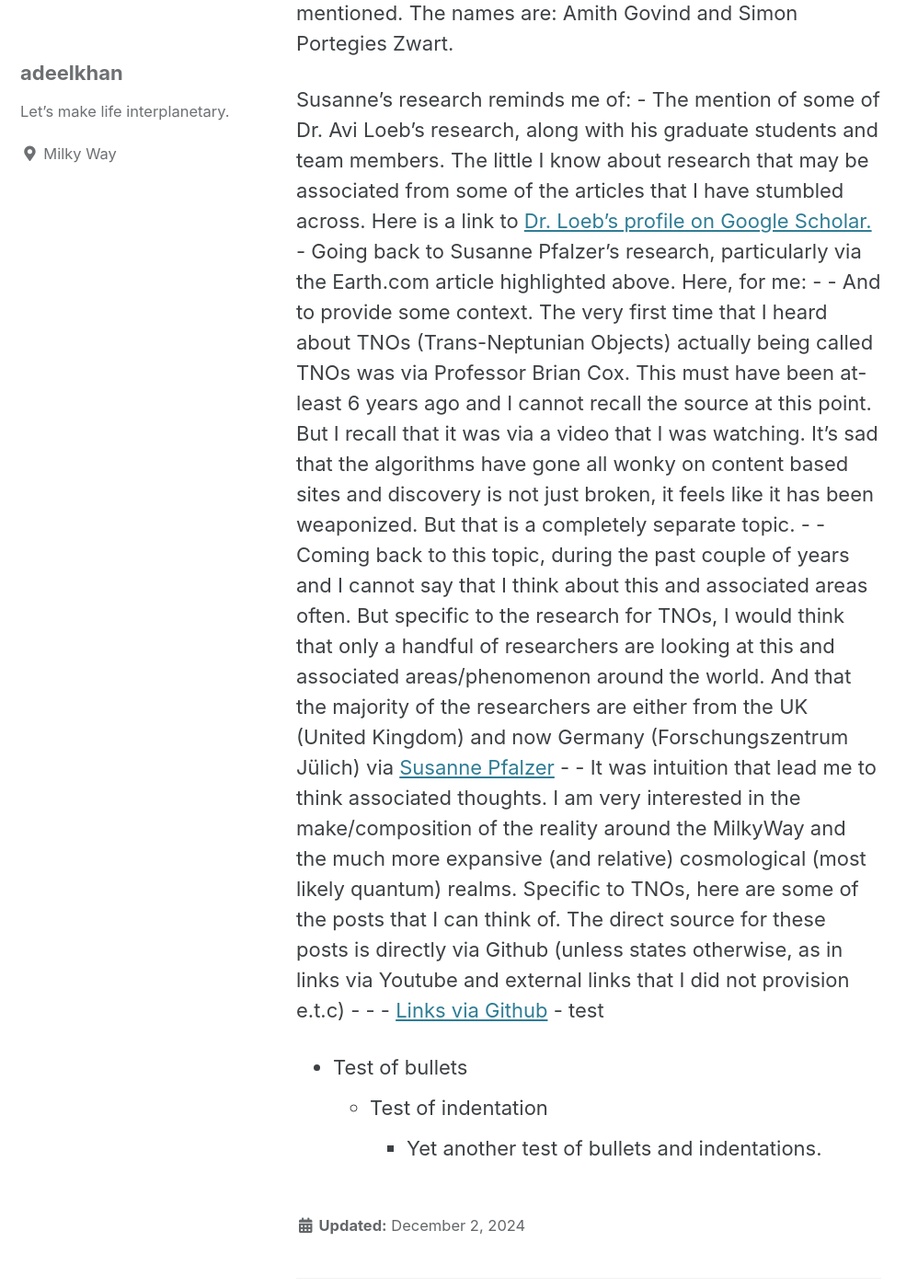
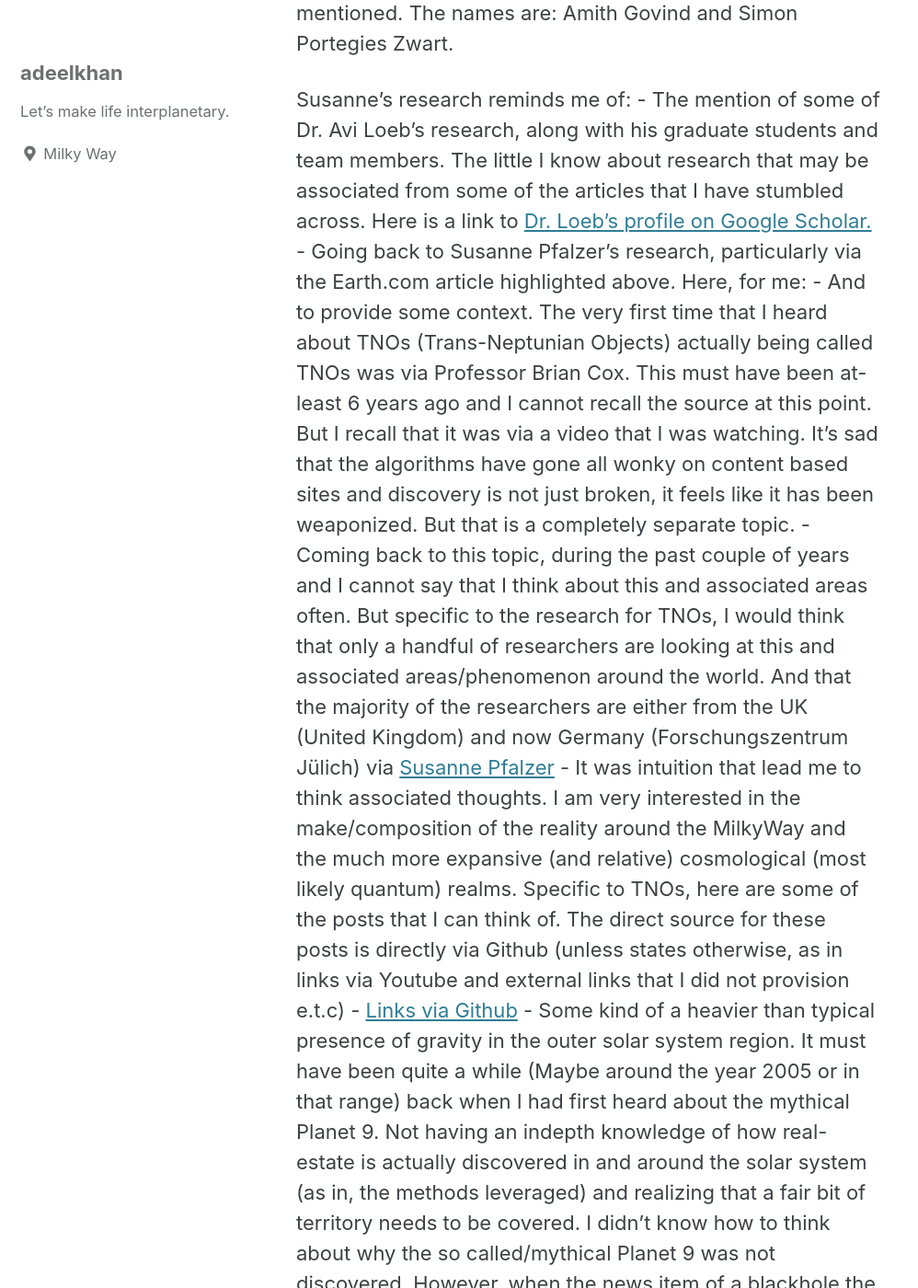
Before and after one commit to stellardreams/stellardreams.github.io, a Jekyll site: the page built from _posts/2024-12-02-Rogue-Stars-Zoomed-By.md, in a window 1280 px wide and 1400 px high, scrolled down 689 px. Shown: the whole window at 92% size, without its empty margins (0-998 px from the left). Built offline with Jekyll 4.4.1, drawn with Linux system fonts in a browser that asks for light colours; cached includes are drawn as plain includes; some of the changed text lies outside the part shown.

Commit message:
Update 2024-12-02-Rogue-Stars-Zoomed-By.md
work in progress.

```diff
--- a/_posts/2024-12-02-Rogue-Stars-Zoomed-By.md
+++ b/_posts/2024-12-02-Rogue-Stars-Zoomed-By.md
@@ -11,11 +11,11 @@
 Susanne's research reminds me of:
 - The mention of some of Dr. Avi Loeb's research, along with his graduate students and team members. The little I know about research that may be associated from some of the articles that I have stumbled across. Here is a link to [Dr. Loeb's profile on Google Scholar.](https://scholar.google.com/citations?hl=en&user=CvQxOmwAAAAJ&view_op=list_works&citft=1&citft=3&email_for_op=adeelnkhan%40gmail.com&sortby=pubdate)
 - Going back to Susanne Pfalzer's research, particularly via the Earth.com article highlighted above. Here, for me:
-- - And to provide some context. The very first time that I heard about TNOs (Trans-Neptunian Objects) actually being called TNOs was via Professor Brian Cox. This must have been at-least 6 years ago and I cannot recall the source at this point. But I recall that it was via a video that I was watching. It's sad that the algorithms have gone all wonky on content based sites and discovery is not just broken, it feels like it has been weaponized. But that is a completely separate topic.
-- -  Coming back to this topic, during the past couple of years and I cannot say that I think about this and associated areas often. But specific to the research for TNOs, I would think that only a handful of researchers are looking at this and associated areas/phenomenon around the world. And that the majority of the researchers are either from the UK (United Kingdom) and now Germany (Forschungszentrum Jülich) via [Susanne Pfalzer](https://www.fz-juelich.de/en/@@search?SearchableText=Susanne%20Pfalzner&active=relevance&allow_local=false&group_select=0&local=false)
-- - It was intuition that lead me to think associated thoughts. I am very interested in the make/composition of the reality around the MilkyWay and the much more expansive (and relative) cosmological (most likely quantum) realms. Specific to TNOs, here are some of the posts that I can think of. The direct source for these posts is directly via Github (unless states otherwise, as in links via Youtube and external links that I did not provision e.t.c)
-  - - - [Links via Github](https://github.com/stellardreams/stellardreams.github.io/tree/master/_posts)
-      - test
+  - And to provide some context. The very first time that I heard about TNOs (Trans-Neptunian Objects) actually being called TNOs was via Professor Brian Cox. This must have been at-least 6 years ago and I cannot recall the source at this point. But I recall that it was via a video that I was watching. It's sad that the algorithms have gone all wonky on content based sites and discovery is not just broken, it feels like it has been weaponized. But that is a completely separate topic.
+  - Coming back to this topic, during the past couple of years and I cannot say that I think about this and associated areas often. But specific to the research for TNOs, I would think that only a handful of researchers are looking at this and associated areas/phenomenon around the world. And that the majority of the researchers are either from the UK (United Kingdom) and now Germany (Forschungszentrum Jülich) via [Susanne Pfalzer](https://www.fz-juelich.de/en/@@search?SearchableText=Susanne%20Pfalzner&active=relevance&allow_local=false&group_select=0&local=false)
+  - It was intuition that lead me to think associated thoughts. I am very interested in the make/composition of the reality around the MilkyWay and the much more expansive (and relative) cosmological (most likely quantum) realms. Specific to TNOs, here are some of the posts that I can think of. The direct source for these posts is directly via Github (unless states otherwise, as in links via Youtube and external links that I did not provision e.t.c)
+  - [Links via Github](https://github.com/stellardreams/stellardreams.github.io/tree/master/_posts)
+    - Some kind of a heavier than typical presence of gravity in the outer solar system region. It must have been quite a while (Maybe around the year 2005 or in that range) back when I had first heard about the mythical Planet 9. Not having an indepth knowledge of how real-estate is actually discovered in and around the solar system (as in, the methods leveraged) and realizing that a fair bit of territory needs to be covered. I didn't know how to think about why the so called/mythical Planet 9 was not discovered. However, when the news item of a blackhole the size of a grapefruit came to my attention. This then lead me to think, 'what' were the kinds of behaviors that were being exhibited by bodies in these regions, for the further evoluion of this theory (from a planet to a blackhole of a certain size). Hence, on 10-29-2020, I made the following post on Github. [Grape Fruit Sized Black Hole In The Outer Solar System](https://stellardreams.github.io/Grape-fruit-sized-Black-Hole-in-the-outer-solar-system/)
 
 - Test of bullets
   - Test of indentation
```
